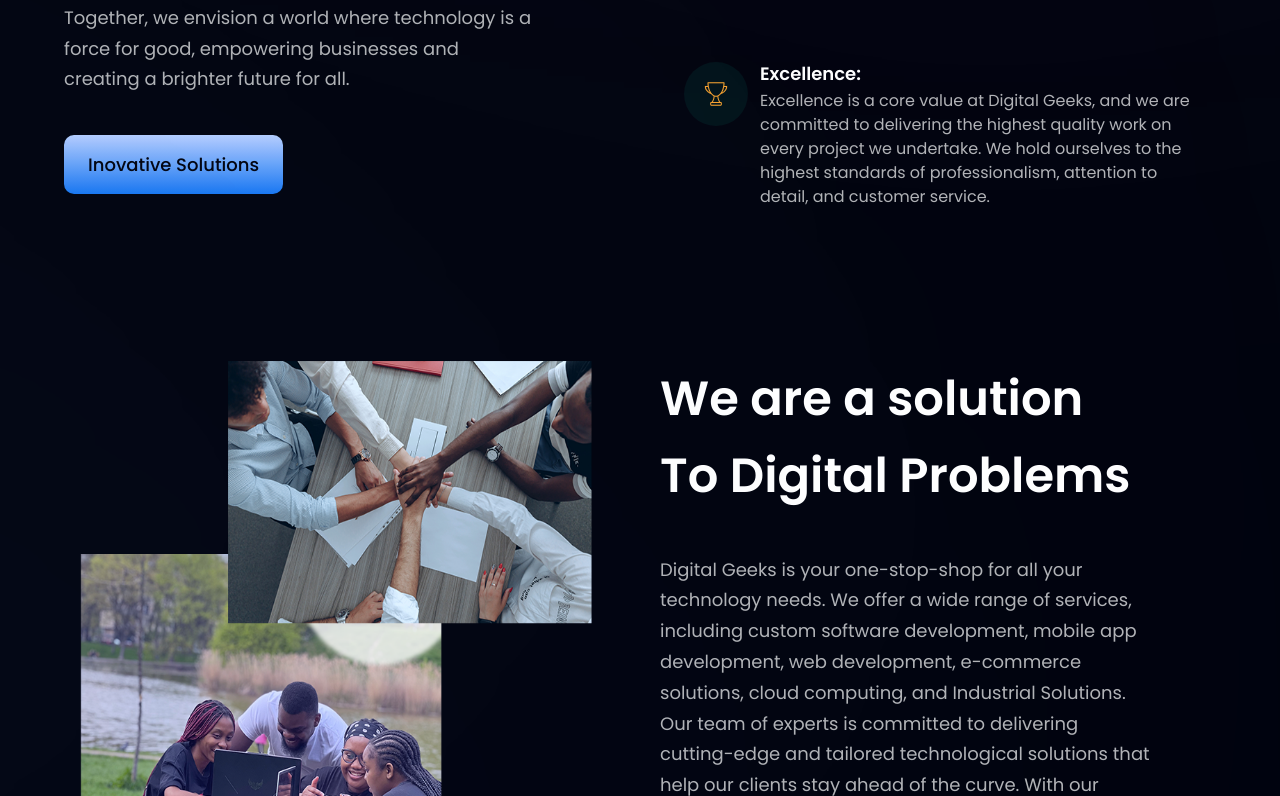
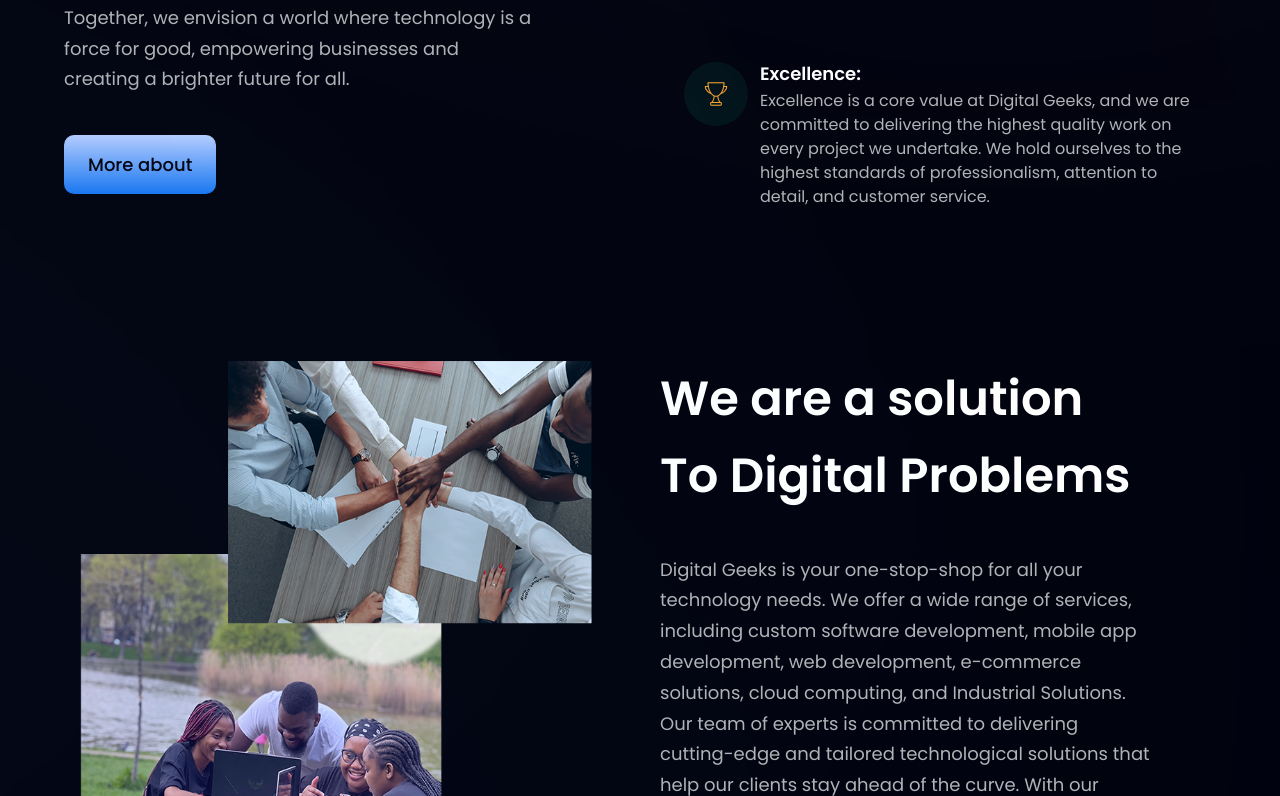
Before and after one commit to Digitalgeekszw/DigitalgeeksOfficial, a React (Vite) app: page / in a window 1280 px wide. Shown: the part 1524-2320 px from the top of the page. Built offline with nearby package versions, Linux system fonts and the light colour scheme.

Commit message:
Buttons given functinality

```diff
--- a/package.json
+++ b/package.json
@@ -13,10 +13,12 @@
     "react-dom": "^18.2.0",
     "react-icons": "^4.9.0",
     "react-intersection-observer": "^9.4.3",
+    "react-pdf": "^7.0.3",
     "react-router-dom": "^6.11.2",
     "react-youtube": "^10.1.0"
   },
   "devDependencies": {
+    "@react-pdf-viewer/core": "^3.12.0",
     "@types/react": "^18.0.15",
     "@types/react-dom": "^18.0.6",
     "@vitejs/plugin-react": "^2.0.0",
--- a/src/components/Business.jsx
+++ b/src/components/Business.jsx
@@ -1,3 +1,4 @@
+import React from "react";
 import { features } from "../constants";
 import styles, { layout } from "../style";
 import Button from "./Button";
@@ -22,7 +23,12 @@ const FeatureCard = ({ icon, title, content, index }) => (
   </div>
 );
 
-const Business = () => (
+const Business = () => {
+  const openPDF = () => {
+    window.open("/About.pdf", "_blank");
+  };
+
+  return (
     <section id="features" className={layout.section}>
       <div className={layout.sectionInfo}>
         <h2 className={styles.heading2}>
@@ -30,15 +36,17 @@ const Business = () => (
         </h2>
         <p className={`${styles.paragraph} max-w-[470px] mt-5`}>
           Digital Geeks is a community of innovative developers dedicated to
-        creating exceptional digital solutions. We prioritize collaboration and
-        innovation, working closely with our clients to exceed expectations. Our
-        mission is to drive success by delivering cutting-edge technology and
-        fostering a supportive environment for our team. Together, we envision a
-        world where technology is a force for good, empowering businesses and
-        creating a brighter future for all.
+          creating exceptional digital solutions. We prioritize collaboration
+          and innovation, working closely with our clients to exceed
+          expectations. Our mission is to drive success by delivering
+          cutting-edge technology and fostering a supportive environment for our
+          team. Together, we envision a world where technology is a force for
+          good, empowering businesses and creating a brighter future for all.
         </p>
 
-      <Button styles={`mt-10`} />
+        <Button styles={`mt-10`} onClick={openPDF}>
+          More about
+        </Button>
       </div>
 
       <div className={`${layout.sectionImg} flex-col`}>
@@ -48,5 +56,6 @@ const Business = () => (
       </div>
     </section>
   );
+};
 
 export default Business;
--- a/src/components/Button.jsx
+++ b/src/components/Button.jsx
@@ -1,10 +1,11 @@
 import React from "react";
 
-const Button = ({ styles }) => (
+const Button = ({ styles, children, onClick }) => (
   <button
     type="button"
-    className={`py-4 px-6 font-poppins font-medium text-[18px] text-primary bg-blue-gradient rounded-[10px] outline-none ${styles}`}>
-    Inovative Solutions
+    className={`py-4 px-6 font-poppins font-medium text-[18px] text-primary bg-blue-gradient rounded-[10px] outline-none ${styles}`}
+    onClick={onClick}>
+    {children}
   </button>
 );
 
--- a/src/components/CTA.jsx
+++ b/src/components/CTA.jsx
@@ -1,20 +1,28 @@
+import React from "react";
 import styles from "../style";
 import Button from "./Button";
 
-const CTA = () => (
+const CTA = () => {
+  const handleButtonClicked = () => {
+    window.open("https://www.linkedin.com/company/92799402/", "_blank");
+  };
+
+  return (
     <section
       className={`${styles.flexCenter} ${styles.marginY} ${styles.padding} sm:flex-row flex-col bg-black-gradient-2 rounded-[20px] box-shadow`}>
       <div className="flex-1 flex flex-col">
-      <h2 className={styles.heading2}> Try our service now!</h2>
+        <h2 className={styles.heading2}>Try our service now!</h2>
         <p className={`${styles.paragraph} max-w-[470px] mt-5`}>
           Let's Boost Your Business With The Latest Technology
         </p>
       </div>
-
       <div className={`${styles.flexCenter} sm:ml-10 ml-0 sm:mt-0 mt-10`}>
-      <Button />
+        <Button styles={`mt-10`} onClick={handleButtonClicked}>
+          Try Now!
+        </Button>
       </div>
     </section>
   );
+};
 
 export default CTA;
--- a/src/components/CardDeal.jsx
+++ b/src/components/CardDeal.jsx
@@ -37,7 +37,7 @@ const CardDeal = () => {
           that thrives on creativity and excellence.
         </p>
 
-        <Button styles={`mt-10`} />
+        {/* <Button styles={`mt-10`}>About</Button> */}
       </div>
 
       <div className={layout.sectionImg} ref={ref}>
```
Also changed, not shown: 2 other files (tests, documents, lock files or other folders). Lines whose indentation alone changed are shown as unchanged.
